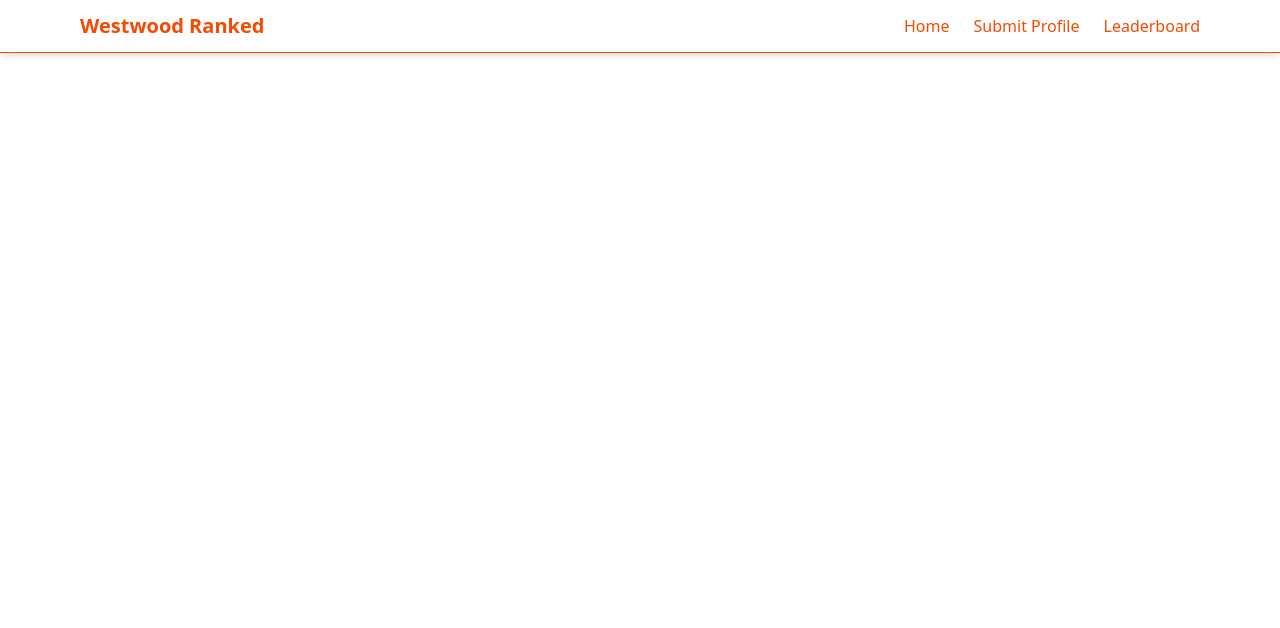
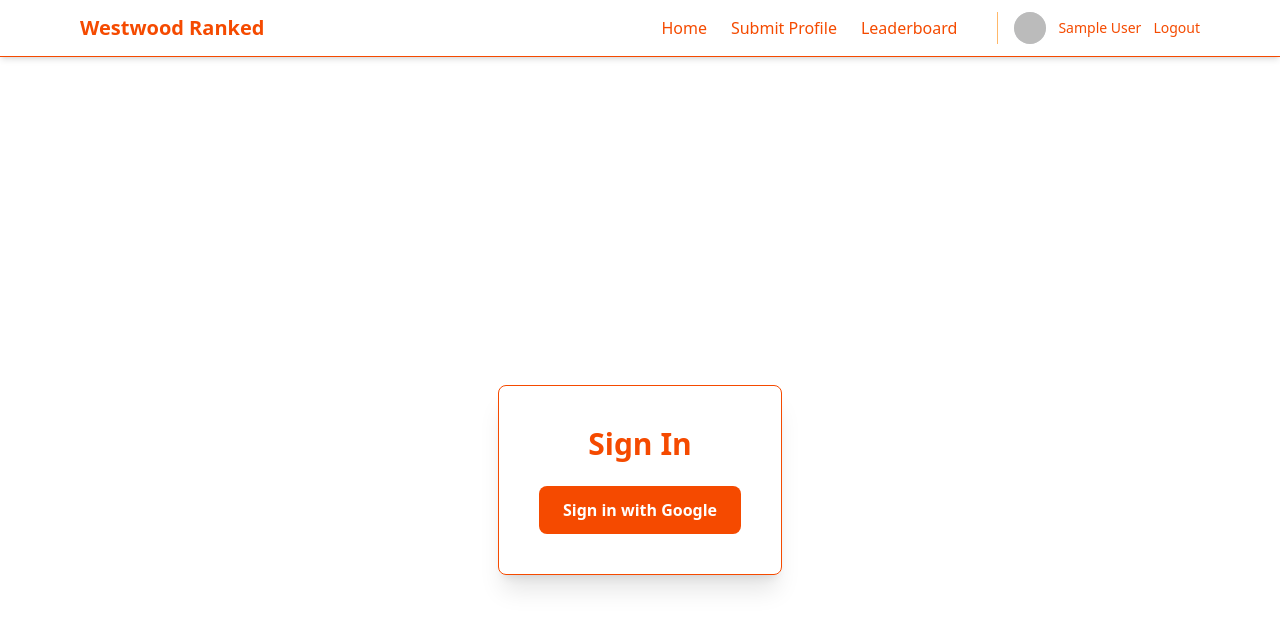
Before and after one commit to KrishivPiduri/westwood-ranked, a React (Vite) app: page /Login in a window 1280 px wide. Shown: the top 628 px of the page. Built offline with nearby package versions, Linux system fonts and the light colour scheme; no server answers; sample sign-in values are in the browser's storage.

Commit message:
Basic Auth Setup

```diff
--- a/components/Navbar.jsx
+++ b/components/Navbar.jsx
@@ -1,14 +1,23 @@
-// components/Navbar.jsx
-import { Link } from "react-router-dom";
+import { Link, useNavigate } from "react-router-dom";
+import { useAuth } from "/context/AuthContext";
 
 export default function Navbar() {
+    const { user, logout } = useAuth();
+    const navigate = useNavigate();
+
+    const handleLogout = () => {
+        logout();
+        navigate("/");
+    };
+
     return (
         <nav className="fixed top-0 left-0 right-0 bg-white shadow-md z-50 border-b border-orange-600">
             <div className="max-w-6xl mx-auto px-4 py-3 flex justify-between items-center">
                 <Link to="/" className="text-orange-600 font-bold text-xl">
                     Westwood Ranked
                 </Link>
-                <div className="space-x-6">
+
+                <div className="flex items-center space-x-6">
                     <Link to="/" className="text-orange-600 hover:underline">
                         Home
                     </Link>
@@ -18,6 +27,28 @@ export default function Navbar() {
                     <Link to="/leaderboard" className="text-orange-600 hover:underline">
                         Leaderboard
                     </Link>
+
+                    <div className="flex items-center space-x-3 ml-4 pl-4 border-l border-orange-300">
+                        <img
+                            src={
+                                user?.photoURL ||
+                                "https://upload.wikimedia.org/wikipedia/commons/8/89/Portrait_Placeholder.png"
+                            }
+                            alt="Profile"
+                            className="w-8 h-8 rounded-full object-cover bg-gray-200"
+                        />
+                        <span className="text-sm text-orange-600 font-medium">
+                            {user?.name || "Guest"}
+                        </span>
+                        {user && (
+                            <button
+                                onClick={handleLogout}
+                                className="text-sm text-orange-600 hover:underline hover:text-red-800 cursor-pointer hover:font-bold"
+                            >
+                                Logout
+                            </button>
+                        )}
+                    </div>
                 </div>
             </div>
         </nav>
--- /dev/null
+++ b/components/RequireAuth.jsx
@@ -0,0 +1,15 @@
+// components/RequireAuth.jsx
+import { useEffect } from "react";
+import { useNavigate } from "react-router-dom";
+import {useAuth} from "../context/AuthContext.jsx";
+
+export default function RequireAuth({ children }) {
+    const navigate = useNavigate();
+    const {user} = useAuth();
+
+    useEffect(() => {
+        if (!user) navigate("/login");
+    }, [navigate]);
+
+    return children;
+}
--- /dev/null
+++ b/context/AuthContext.jsx
@@ -0,0 +1,37 @@
+// src/context/AuthContext.jsx
+import { createContext, useContext, useEffect, useState } from "react";
+import { auth } from "../firebase";
+import { onAuthStateChanged, signOut } from "firebase/auth";
+
+const AuthContext = createContext(undefined);
+
+export function AuthProvider({ children }) {
+    const [user, setUser] = useState(null);
+    const [loading, setLoading] = useState(true);
+
+    useEffect(() => {
+        const unsubscribe = onAuthStateChanged(auth, (firebaseUser) => {
+            if (firebaseUser) {
+                const { displayName, email, photoURL } = firebaseUser;
+                setUser({ name: displayName, email, photoURL });
+            } else {
+                setUser(null);
+            }
+            setLoading(false);
+        });
+
+        return () => unsubscribe();
+    }, []);
+
+    const logout = () => signOut(auth);
+
+    return (
+        <AuthContext.Provider value={{ user, logout }}>
+            {!loading && children}
+        </AuthContext.Provider>
+    );
+}
+
+export function useAuth() {
+    return useContext(AuthContext);
+}
--- /dev/null
+++ b/firebase.js
@@ -0,0 +1,21 @@
+// Import the functions you need from the SDKs you need
+import { initializeApp } from "firebase/app";
+import {getAuth, GoogleAuthProvider} from "firebase/auth";
+// https://firebase.google.com/docs/web/setup#available-libraries
+
+// Your web app's Firebase configuration
+// For Firebase JS SDK v7.20.0 and later, measurementId is optional
+const firebaseConfig = {
+    apiKey: "AIzaSyCrKpVBJW7_CZbJ-sDO0sDeA1ihzbsqxdE",
+    authDomain: "westwood-ranked.firebaseapp.com",
+    projectId: "westwood-ranked",
+    storageBucket: "westwood-ranked.firebasestorage.app",
+    messagingSenderId: "421131337542",
+    appId: "1:421131337542:web:a0069558ef5dad316eaf47",
+    measurementId: "G-X4TF44GPLW"
+};
+
+// Initialize Firebase
+const app = initializeApp(firebaseConfig);
+export const auth = getAuth(app);
+export const provider = new GoogleAuthProvider();
--- a/package.json
+++ b/package.json
@@ -11,6 +11,7 @@
   },
   "dependencies": {
     "@tailwindcss/vite": "^4.1.4",
+    "firebase": "^11.6.1",
     "react": "^19.0.0",
     "react-dom": "^19.0.0",
     "react-router-dom": "^7.5.3",
--- a/src/App.jsx
+++ b/src/App.jsx
@@ -8,19 +8,25 @@ import Form from "./pages/Form";
 import Leaderboard from "./pages/Leaderboard";
 import Layout from "../components/Layout";
 import ProfilePage from "./pages/ProfilePage";
+import RequireAuth from "../components/RequireAuth.jsx";
+import Login from "./pages/Login.jsx";
+import {AuthProvider} from "../context/AuthContext.jsx";
 
 function App() {
     return (
+        <AuthProvider>
             <Router>
                 <Layout>
                     <Routes>
                         <Route path="/" element={<Home />} />
-                    <Route path="/form" element={<Form />} />
+                        <Route path="/form" element={<RequireAuth><Form /></RequireAuth>} />
                         <Route path="/leaderboard" element={<Leaderboard />} />
                         <Route path="/profile/:userId" element={<ProfilePage />} />
+                        <Route path="/Login" element={<Login />} />
                     </Routes>
                 </Layout>
             </Router>
+        </AuthProvider>
     );
 }
 
--- /dev/null
+++ b/src/pages/Login.jsx
@@ -0,0 +1,31 @@
+// pages/Login.jsx
+import { auth, provider } from "/firebase";
+import { signInWithPopup } from "firebase/auth";
+import { useNavigate } from "react-router-dom";
+
+export default function Login() {
+    const navigate = useNavigate();
+
+    const handleLogin = async () => {
+        try {
+            await signInWithPopup(auth, provider);
+            navigate("/");
+        } catch (error) {
+            console.error("Login error:", error);
+        }
+    };
+
+    return (
+        <div className="min-h-screen flex items-center justify-center bg-white">
+            <div className="border border-orange-600 p-10 rounded-lg shadow-xl text-center space-y-6">
+                <h1 className="text-3xl font-bold text-orange-600">Sign In</h1>
+                <button
+                    onClick={handleLogin}
+                    className="bg-orange-600 hover:bg-orange-700 text-white py-3 px-6 rounded-lg font-semibold transition duration-200"
+                >
+                    Sign in with Google
+                </button>
+            </div>
+        </div>
+    );
+}
```
Also changed, not shown: 1 other file (tests, documents, lock files or other folders). Lines whose indentation alone changed are shown as unchanged.
